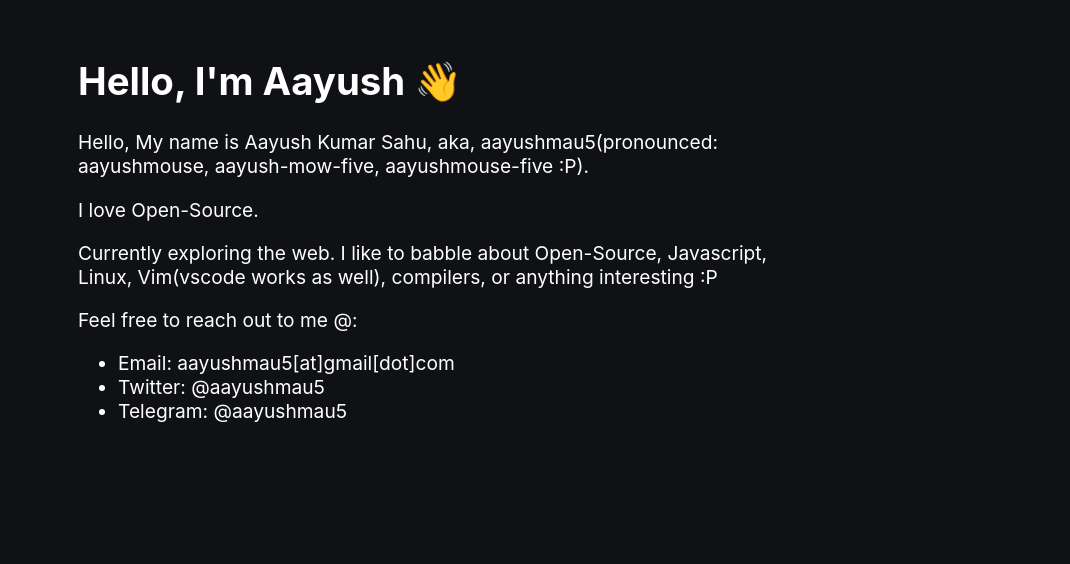
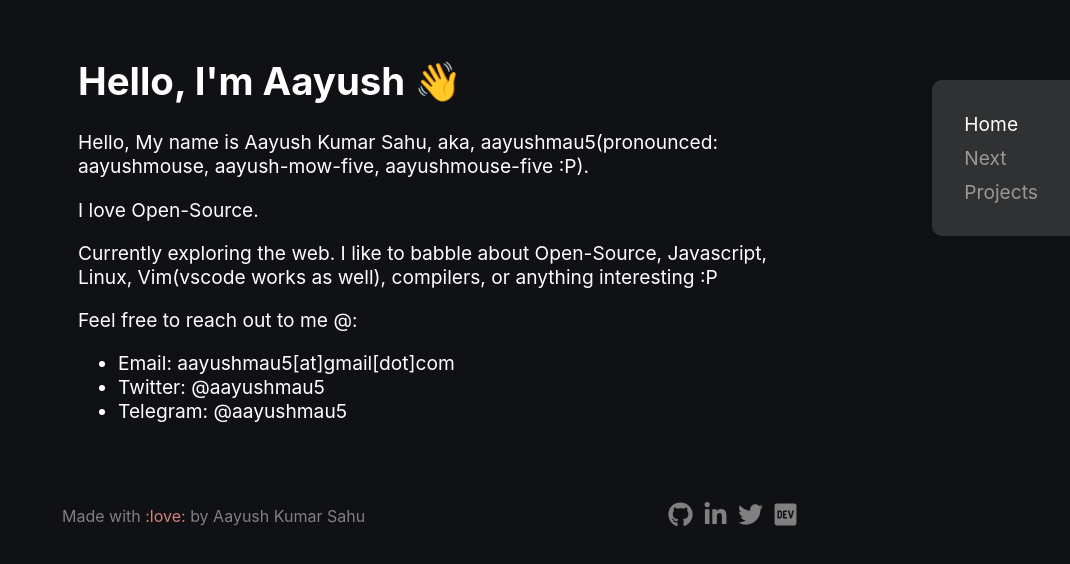
Before and after one commit to aayushmau5/aayushsahu.com, a Next.js app: page / in a window 1280 px wide. Shown: the top 564 px of the page, without its empty margins (210-1280 px from the left). Built offline with nearby package versions, Linux system fonts and the light colour scheme.

Commit message:
add footer

```diff
--- /dev/null
+++ b/components/Footer.tsx
@@ -0,0 +1,42 @@
+import Image from "next/image";
+
+import { FaDev, FaGithub, FaLinkedinIn, FaTwitter } from "react-icons/fa";
+
+import styles from "../styles/Footer.module.css";
+
+export default function Footer() {
+  return (
+    <div className={styles.container}>
+      <p>
+        Made with <span className={styles.love}>:love:</span> by Aayush Kumar
+        Sahu
+      </p>
+      <div className={styles.socialsContainer}>
+        <a
+          href="https://www.github.com/aayushmau5"
+          target="_blank"
+          rel="noreferrer"
+        >
+          <FaGithub />
+        </a>
+        <a
+          href="https://in.linkedin.com/in/aayushmau5"
+          target="_blank"
+          rel="noreferrer"
+        >
+          <FaLinkedinIn />
+        </a>
+        <a
+          href="https://twitter.com/aayushmau5"
+          target="_blank"
+          rel="noreferrer"
+        >
+          <FaTwitter />
+        </a>
+        <a href="https://dev.to/aayushmau5" target="_blank" rel="noreferrer">
+          <FaDev />
+        </a>
+      </div>
+    </div>
+  );
+}
--- /dev/null
+++ b/components/Layout.tsx
@@ -0,0 +1,12 @@
+import Footer from "./Footer";
+import Nav from "./Nav";
+
+export default function Layout({ children }) {
+  return (
+    <>
+      <Nav />
+      {children}
+      <Footer />
+    </>
+  );
+}
--- /dev/null
+++ b/components/Nav.tsx
@@ -0,0 +1,22 @@
+import { useRouter } from "next/router";
+
+import styles from "../styles/Nav.module.css";
+import NavLink from "./NavLink";
+
+export default function Nav() {
+  const router = useRouter();
+
+  return (
+    <div className={styles.container}>
+      <NavLink currentRoute={router.route} route="/">
+        Home
+      </NavLink>
+      <NavLink currentRoute={router.route} route="/next">
+        Next
+      </NavLink>
+      <NavLink currentRoute={router.route} route="/projects">
+        Projects
+      </NavLink>
+    </div>
+  );
+}
--- /dev/null
+++ b/components/NavLink.tsx
@@ -0,0 +1,13 @@
+import Link from "next/link";
+
+import styles from "../styles/Nav.module.css";
+
+export default function NavLink({ children, route, currentRoute }) {
+  return (
+    <Link href={route}>
+      <a className={currentRoute === route ? styles.active : null}>
+        {children}
+      </a>
+    </Link>
+  );
+}
--- a/package.json
+++ b/package.json
@@ -10,7 +10,8 @@
   "dependencies": {
     "next": "12.0.4",
     "react": "17.0.2",
-    "react-dom": "17.0.2"
+    "react-dom": "17.0.2",
+    "react-icons": "^4.3.1"
   },
   "devDependencies": {
     "@types/react": "^17.0.35",
--- a/pages/_app.tsx
+++ b/pages/_app.tsx
@@ -1,7 +1,12 @@
-import '../styles/globals.css'
+import Layout from "../components/Layout";
+import "../styles/globals.css";
 
 function MyApp({ Component, pageProps }) {
-  return <Component {...pageProps} />
+  return (
+    <Layout>
+      <Component {...pageProps} />
+    </Layout>
+  );
 }
 
-export default MyApp
+export default MyApp;
--- a/pages/index.tsx
+++ b/pages/index.tsx
@@ -23,14 +23,14 @@ export default function Home() {
           Javascript, Linux, Vim(vscode works as well), compilers, or anything
           interesting :P
         </p>
-        <p>
+        <div>
           Feel free to reach out to me @:
           <ul>
             <li>Email: aayushmau5[at]gmail[dot]com</li>
             <li>Twitter: @aayushmau5</li>
             <li>Telegram: @aayushmau5</li>
           </ul>
-        </p>
+        </div>
       </main>
     </div>
   );
--- /dev/null
+++ b/pages/next.tsx
@@ -0,0 +1,3 @@
+export default function Index() {
+  return <main>Hello world</main>;
+}
--- /dev/null
+++ b/pages/projects.tsx
@@ -0,0 +1,3 @@
+export default function Projects() {
+  return <div>Projects</div>;
+}
--- /dev/null
+++ b/styles/Footer.module.css
@@ -0,0 +1,33 @@
+.container {
+  display: flex;
+  align-items: center;
+  color: gray;
+  padding: 1rem;
+  width: 60%;
+  margin: 0 auto;
+}
+
+.love {
+  color: rgb(209, 129, 129);
+}
+
+.socialsContainer {
+  margin-left: auto;
+  display: flex;
+  gap: 10px;
+}
+
+.container svg {
+  height: 25px;
+  width: 25px;
+}
+
+.container a {
+  transition: scale linear 0.1s;
+}
+
+.container a:focus,
+.container a:hover {
+  scale: 1.2;
+  color: white;
+}
--- /dev/null
+++ b/styles/Nav.module.css
@@ -0,0 +1,26 @@
+.container {
+  position: absolute;
+  top: 5rem;
+  right: 0;
+  display: flex;
+  gap: 10px;
+  flex-direction: column;
+  padding: 2rem;
+  font-size: 1.2rem;
+  background-color: rgba(173, 173, 173, 0.2);
+  border-radius: 10px 0 0 10px;
+  color: rgb(153, 153, 153);
+}
+
+.container a {
+  transition: all linear 0.1s;
+}
+
+.container a:hover,
+.container a:focus {
+  color: white;
+}
+
+.active {
+  color: white;
+}
```
Also changed, not shown: 2 other files (tests, documents, lock files or other folders).
